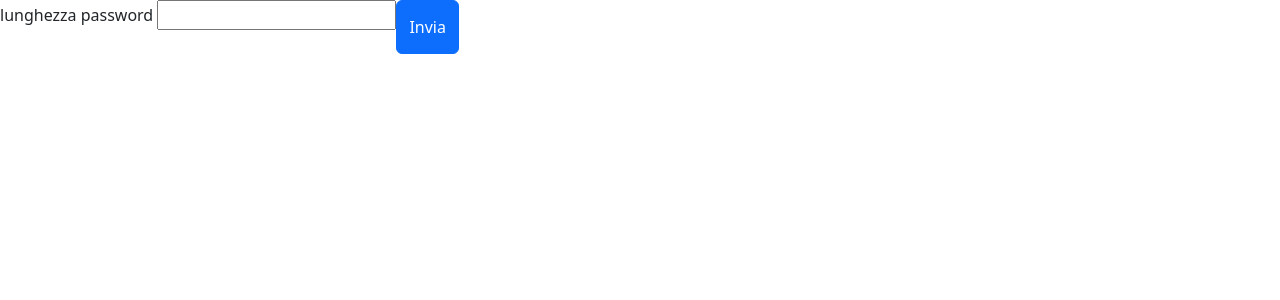
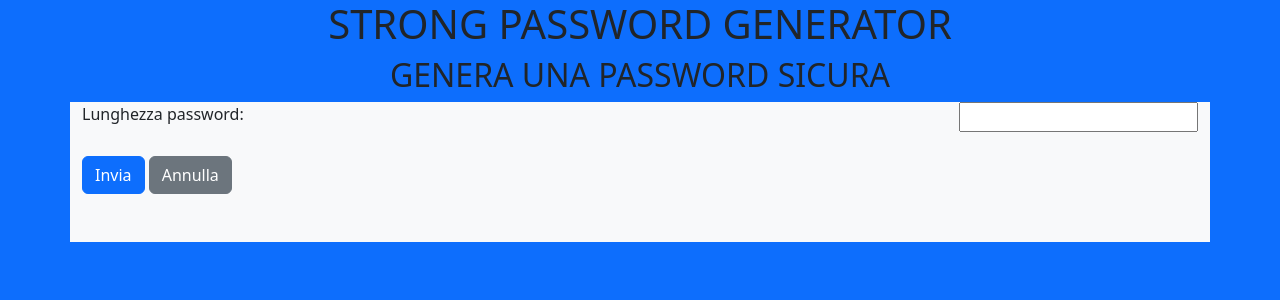
Before and after one commit to GiuseppeRepici/php-strong-password-generator, a PHP site: page / in a window 1280 px wide. Shown: the top 300 px of the page. Run offline with PHP 8.4, Linux system fonts and the light colour scheme.

Commit message:
un po di stile

```diff
--- a/index.php
+++ b/index.php
@@ -17,15 +17,19 @@
     <title>Document</title>
     <link href="https://cdn.jsdelivr.net/npm/bootstrap@5.3.0-alpha3/dist/css/bootstrap.min.css" rel="stylesheet" integrity="sha384-KK94CHFLLe+nY2dmCWGMq91rCGa5gtU4mk92HdvYe+M/SXH301p5ILy+dN9+nJOZ" crossorigin="anonymous">
 </head>
-<body>
-    <form class="d-flex" action="index.php" method="GET">
-            <div class="mb-4">
-                <label for="lunghezza">lunghezza password</label>
-                <input type="text" id="lunghezza" name="lunghezza">
+<body class="bg-primary">
+    <h1 class="text-center">STRONG PASSWORD GENERATOR</h1>
+    <H2 class="text-center">GENERA UNA PASSWORD SICURA</H2>
+<div class="container bg-light">
+    <form action="index.php" method="GET">
+            <div class="mb-4 d-flex justify-content-between">
+                <label class="" for="lunghezza">Lunghezza password:</label>
+                <input class="" type="text" id="lunghezza" name="lunghezza">
             </div>
-            <button type="submit" class="btn btn-primary">Invia</button>
+            <button type="submit" class="mb-5 btn btn-primary">Invia</button>
+            <button type="reset" class="mb-5 btn btn-secondary">Annulla</button>
     </form>
-
+</div>
 
 
 </body>
```
